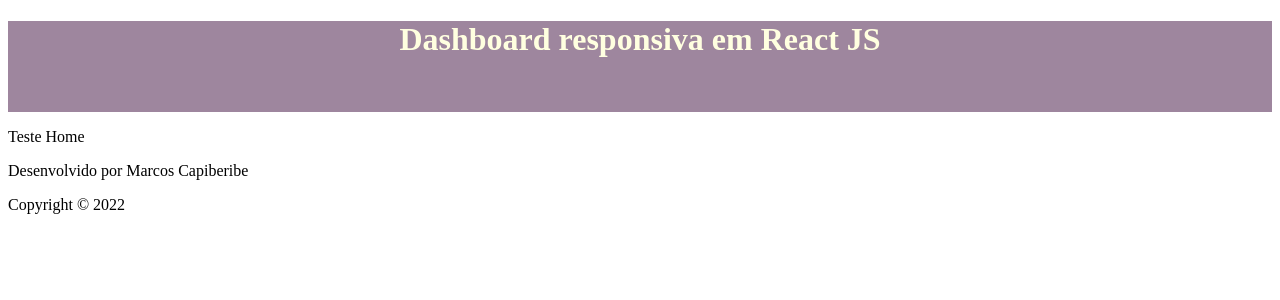
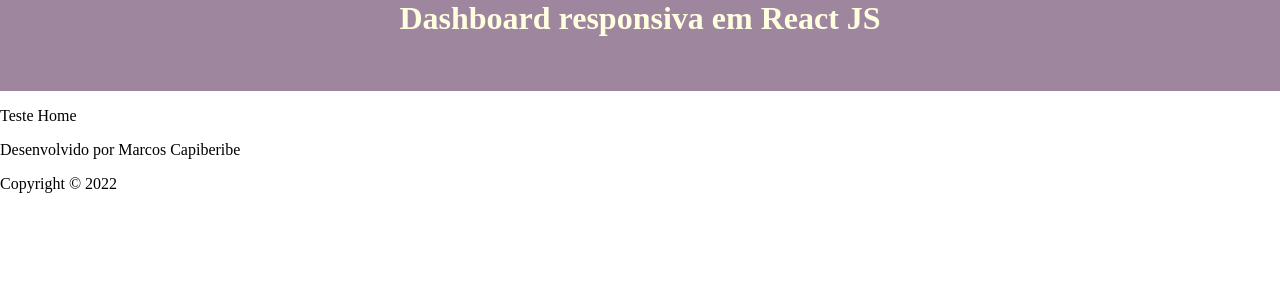
Before and after one commit to marcoscapiberibe/dashboard-responsiva, a React (Create React App) app: page / in a window 1280 px wide. Shown: the top 300 px of the page. Built offline with nearby package versions, Linux system fonts and the light colour scheme.

Commit message:
remoção de arquivo App.css, alterações nos arquivos index.hrml, Header.css, index.jsx e Layout.jsx
remoção de arquivo App.css, alterações nos arquivos index.hrml, Header.css, index.jsx e Layout.jsx

```diff
--- a/public/index.html
+++ b/public/index.html
@@ -9,10 +9,6 @@
       name="description"
       content="Web site created using create-react-app"
     />
-    <link rel="apple-touch-icon" href="%PUBLIC_URL%/logo192.png" />
-
-
-    <link rel="manifest" href="%PUBLIC_URL%/manifest.json" />
 
 
     <title>Dashboard responsiva com React JS</title>
--- a/src/Layout.jsx
+++ b/src/Layout.jsx
@@ -2,6 +2,7 @@ import React from "react";
 import Header from "./components/Header";
 import Home from "./pages/Home";
 import Footer from "./components/Footer";
+import './index.css';
 
 const Body = (props) => {
     return (
--- a/src/components/Header/Header.css
+++ b/src/components/Header/Header.css
@@ -4,4 +4,11 @@
     width: 100%;
     height: 91px;
     background: #9e869e;
+
 }
+
+.conteudo-header {
+    padding: 0px;
+    margin: 0px;
+    border: 0px;
+}
--- a/src/components/Header/index.jsx
+++ b/src/components/Header/index.jsx
@@ -4,7 +4,7 @@ import "./Header.css"
 export default function Header() {
     return (
         <header className="header">
-            <h1>Dashboard responsiva em React JS</h1>
+            <h1 className="conteudo-header">Dashboard responsiva em React JS</h1>
         </header>
     );
 }
--- a/src/index.css
+++ b/src/index.css
@@ -1,13 +1,4 @@
 body {
   margin: 0;
-  font-family: -apple-system, BlinkMacSystemFont, 'Segoe UI', 'Roboto', 'Oxygen',
-    'Ubuntu', 'Cantarell', 'Fira Sans', 'Droid Sans', 'Helvetica Neue',
-    sans-serif;
-  -webkit-font-smoothing: antialiased;
-  -moz-osx-font-smoothing: grayscale;
+  padding: 0;
 }
-
-code {
-  font-family: source-code-pro, Menlo, Monaco, Consolas, 'Courier New',
-    monospace;
-}
```
Also changed, not shown: src/App.css (deleted, +0 -38 lines).
